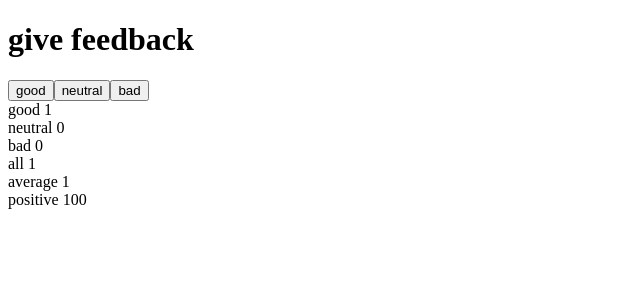
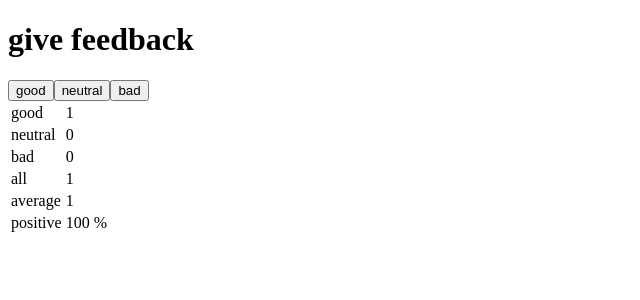
Before and after one commit to namnguyenn17/fullstackopen-2022, a React (Create React App) app in the folder part1/unicafe/: page / in a window 1280 px wide. Both pictures are taken after a click on the button "good". Shown: the top 300 px of the page, without its empty margins (0-640 px from the left). Built offline with nearby package versions, Linux system fonts and the light colour scheme.

Commit message:
unicafe step6

```diff
--- a/part1/unicafe/src/App.js
+++ b/part1/unicafe/src/App.js
@@ -6,28 +6,36 @@ const Button = ({ handleClick, text }) => (
 
 const Statistics = ({ good, neutral, bad }) => {
   const all = good + neutral + bad
+  const average = all > 0 ? roundToTwo((good - bad) / all) : 0
+  const positive = all > 0 ? roundToTwo((good / all) * 100) : 0
 
   if (all === 0) {
     return <div>No feedback given</div>
   }
 
   return (
-    <div>
-      <StatisticLine text="good" value={good} />
-      <StatisticLine text="neutral" value={neutral} />
-      <StatisticLine text="bad" value={bad} />
-      <StatisticLine text="all" value={all} />
-      <StatisticLine text="average" value={(good - bad) / all} />
-      <StatisticLine text="positive" value={(good / all) * 100} />
-    </div>
+    <table>
+      <tbody>
+        <StatisticLine text="good" value={good} />
+        <StatisticLine text="neutral" value={neutral} />
+        <StatisticLine text="bad" value={bad} />
+        <StatisticLine text="all" value={all} />
+        <StatisticLine text="average" value={average} />
+        <StatisticLine text="positive" value={positive + ' %'} />
+      </tbody>
+    </table>
   )
 }
 
 const StatisticLine = ({ text, value }) => (
-  <div>
-    {text} {value}{' '}
-  </div>
+  <tr>
+    <td>{text}</td>
+    <td>{value}</td>
+  </tr>
 )
+
+// Round to two decimal places
+const roundToTwo = (num) => Math.round(num * 100 + Number.EPSILON) / 100
 
 const App = () => {
   // save clicks of each button to its own state
```
